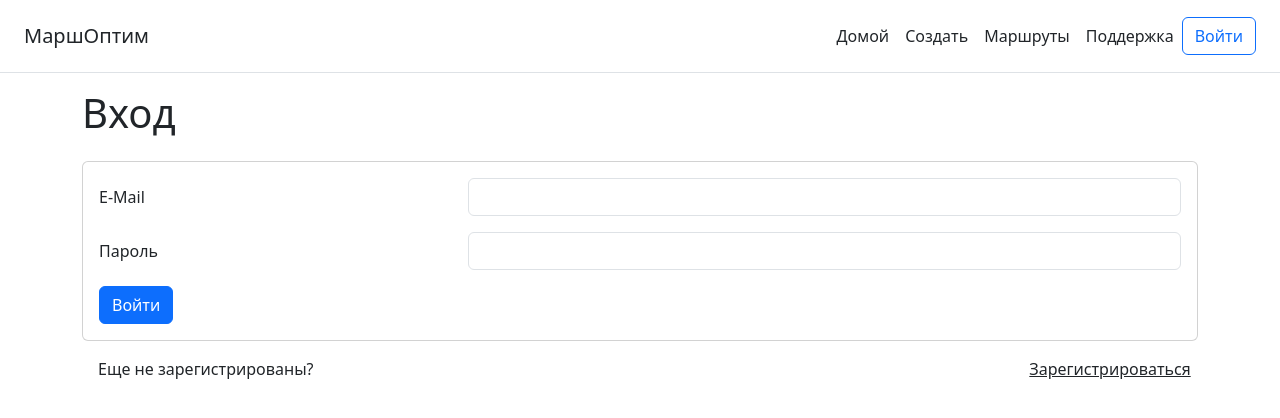
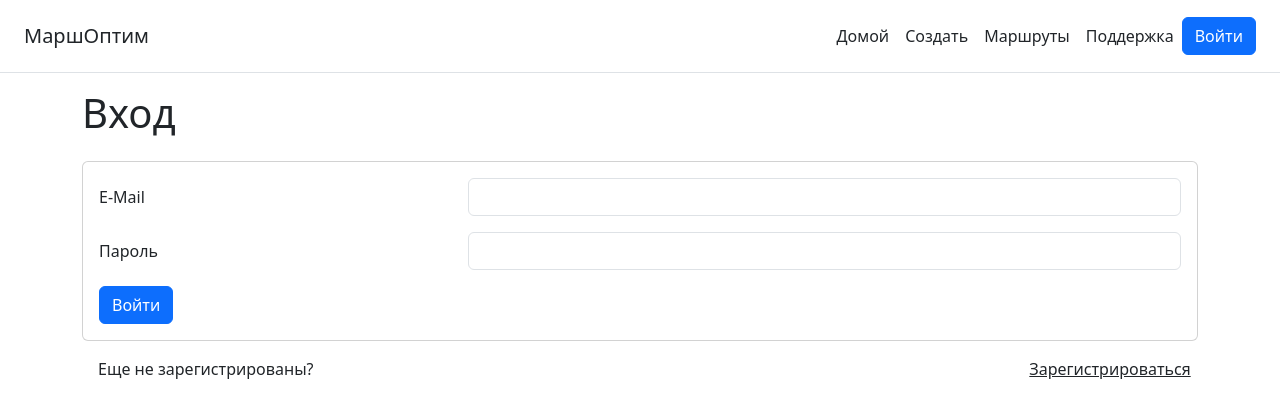
Before and after one commit to MupLever/front-shortest-path-api, a React (Create React App) app: page / in a window 1280 px wide. Shown: the top 418 px of the page. Built offline with nearby package versions, Linux system fonts and the light colour scheme.

Commit message:
context с авторизацией, отрисовка по условию кнопок войти-выйти

```diff
--- a/src/App.jsx
+++ b/src/App.jsx
@@ -1,14 +1,26 @@
-import { useState } from 'react';
+import { useEffect, useState } from 'react';
 import ListRoute from './components/ListRoute';
 import Header from './components/Header';
 import Login from './pages/Login';
+import { AuthContext } from './context/auth';
 
 function App() {
+    const [isAuth, setIsAuth] = useState(false)
+    // useEffect(() => {
+    //     if (localStorage.getItem('auth')) {
+    //         setIsAuth(true)
+    //     }
+    // }, []);
+
     return (
         <div className='App'>
-            <Header/>
+            <AuthContext.Provider value={{isAuth, setIsAuth}}>
+                <Header/>
+                <Login/>
+            </AuthContext.Provider>
+
             {/* <ListRoute routes={routes}/> */}
-            <Login/>
+
         </div>
   );
 }
--- a/src/components/header.jsx
+++ b/src/components/header.jsx
@@ -1,6 +1,14 @@
-import React from 'react';
+import React, {useContext} from 'react';
+import {AuthContext} from "../context/auth";
 
 function Header() {
+    const {isAuth, setIsAuth} = useContext(AuthContext);
+
+    const logout = () => {
+        setIsAuth(false);
+        localStorage.removeItem('auth')
+    }
+
     return (
         <div className='d-flex flex-column flex-md-row align-items-center p-3 px-md-4 mb-3 bg-white border-bottom box-shadow'>
             <ul className='nav col-12 col-lg-auto me-lg-auto mb-2 justify-content-center mb-md-0'>
@@ -14,9 +22,14 @@ function Header() {
                     <li><a className='nav-link px-2 text-dark' href='#'>Поддержка</a></li>
                 </ul>
             </div>
-            <a className='btn btn-outline-primary' href='#'>Войти</a>
+            {isAuth
+            ?
+            <a className='btn btn-danger' onClick={logout}>Выйти</a>
+            :
+            <a className='btn btn-primary' href='#' >Войти</a>
+            }
         </div>
-  );
+    );
 }
 
 export default Header;
--- /dev/null
+++ b/src/context/auth.js
@@ -0,0 +1,3 @@
+import {createContext} from 'react'
+
+export const AuthContext = createContext(null);
--- a/src/pages/Login.jsx
+++ b/src/pages/Login.jsx
@@ -1,6 +1,8 @@
-import React, { useState } from 'react';
+import React, { useState, useContext } from 'react';
+import {AuthContext} from "../context/auth";
 
 function Login() {
+    const {isAuth, setIsAuth} = useContext(AuthContext);
     const [email, setEmail] = useState('')
     const [password, setPassword] = useState('')
 
@@ -19,12 +21,12 @@ function Login() {
         }
         postData(url, {email, password}).then((data) => {
             localStorage.setItem('auth', data.access_token)
+            setIsAuth(true)
             const tmp = localStorage.getItem('auth')
             console.log(tmp)
         });
     }
     return (
-
         <main className='container mt-3'>
             <h1 className='mb-4'>Вход</h1>
             <div className='card' style={{'width': '30rem;'}}>
```
Also changed, not shown: src/pages/Register.jsx (+6 -4 lines).
